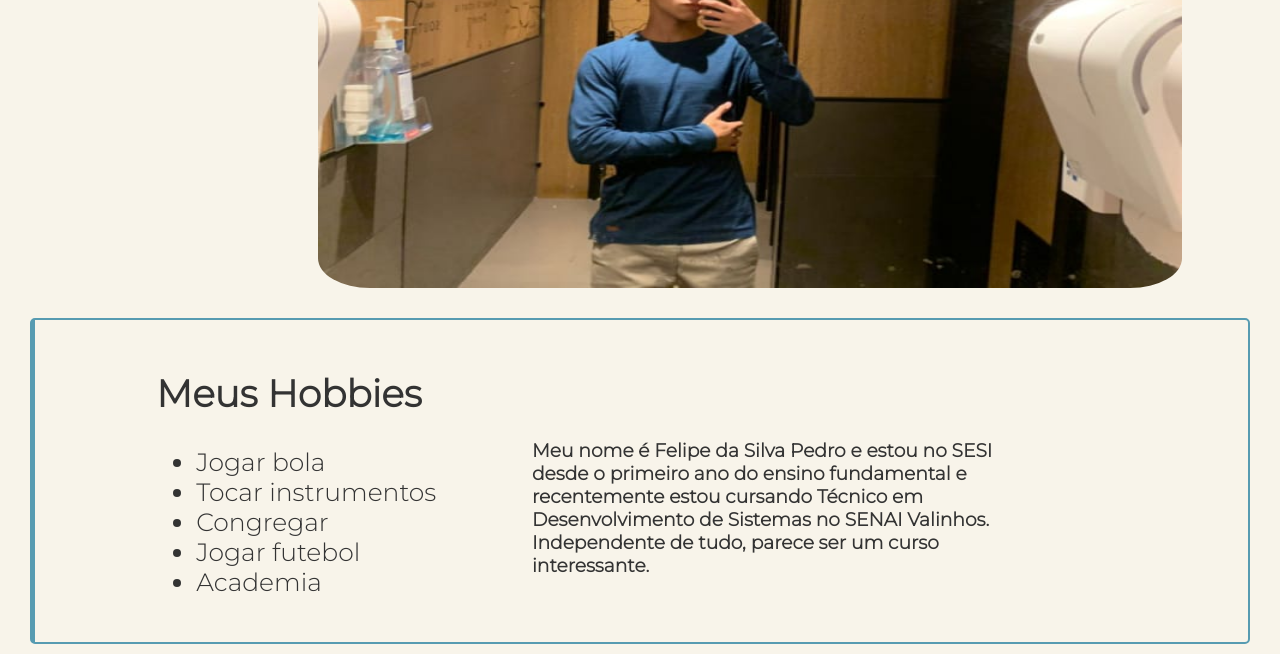
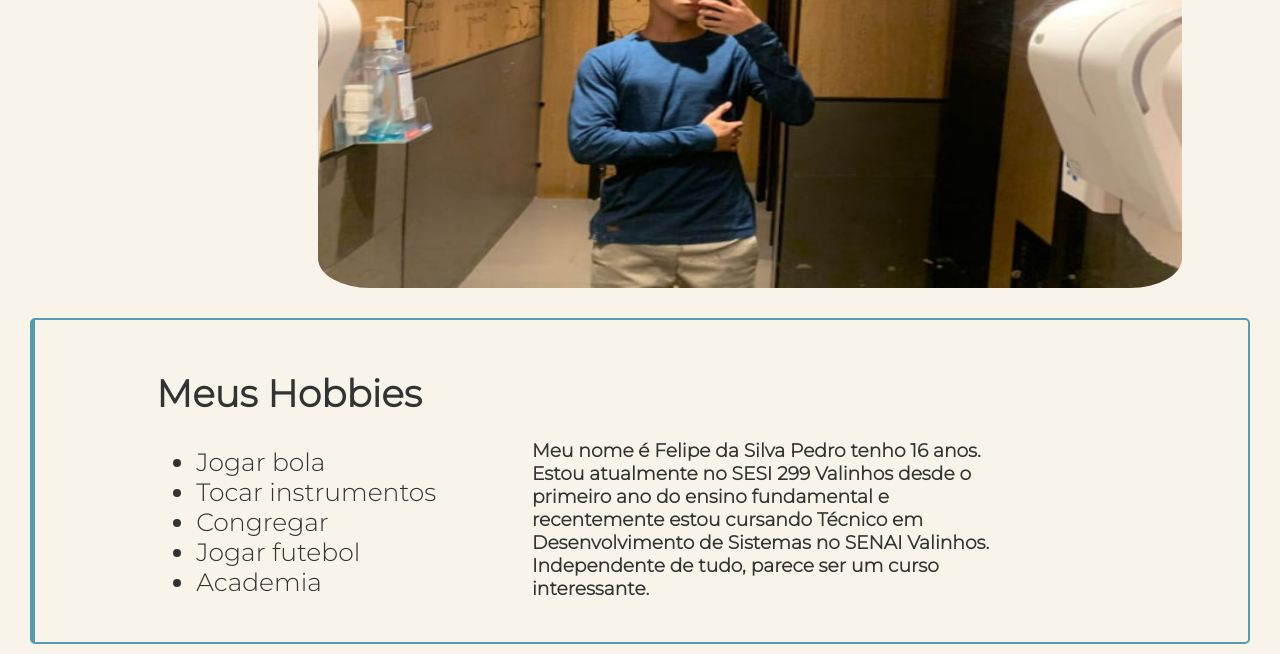
Before and after one commit to camisbersann/blog, a plain HTML site: page pages/sobre nos/felipe.html in a window 1280 px wide. Shown: the part 444-1098 px from the top of the page. Drawn offline with Linux system fonts and the light colour scheme; a web font is replaced by a local one.

Commit message:
alteração texto5

```diff
--- a/pages/sobre nos/felipe.html
+++ b/pages/sobre nos/felipe.html
@@ -32,8 +32,10 @@
                 </ul>
             </section>
             <section class="txt">
-                <h3>Meu nome é Felipe da Silva Pedro e estou no SESI desde o primeiro ano do ensino fundamental e
-                    recentemente estou cursando Técnico em Desenvolvimento de Sistemas no SENAI Valinhos. Independente de tudo, parece ser um
+                <h3>Meu nome é Felipe da Silva Pedro tenho 16 anos. Estou atualmente no SESI 299 Valinhos desde o
+                    primeiro ano do ensino fundamental e
+                    recentemente estou cursando Técnico em Desenvolvimento de Sistemas no SENAI Valinhos. Independente
+                    de tudo, parece ser um
                     curso interessante.</h3>
             </section>
         </article>
```
Also changed, not shown: pages/sobre nos/julia.html (+1 -1 lines).
